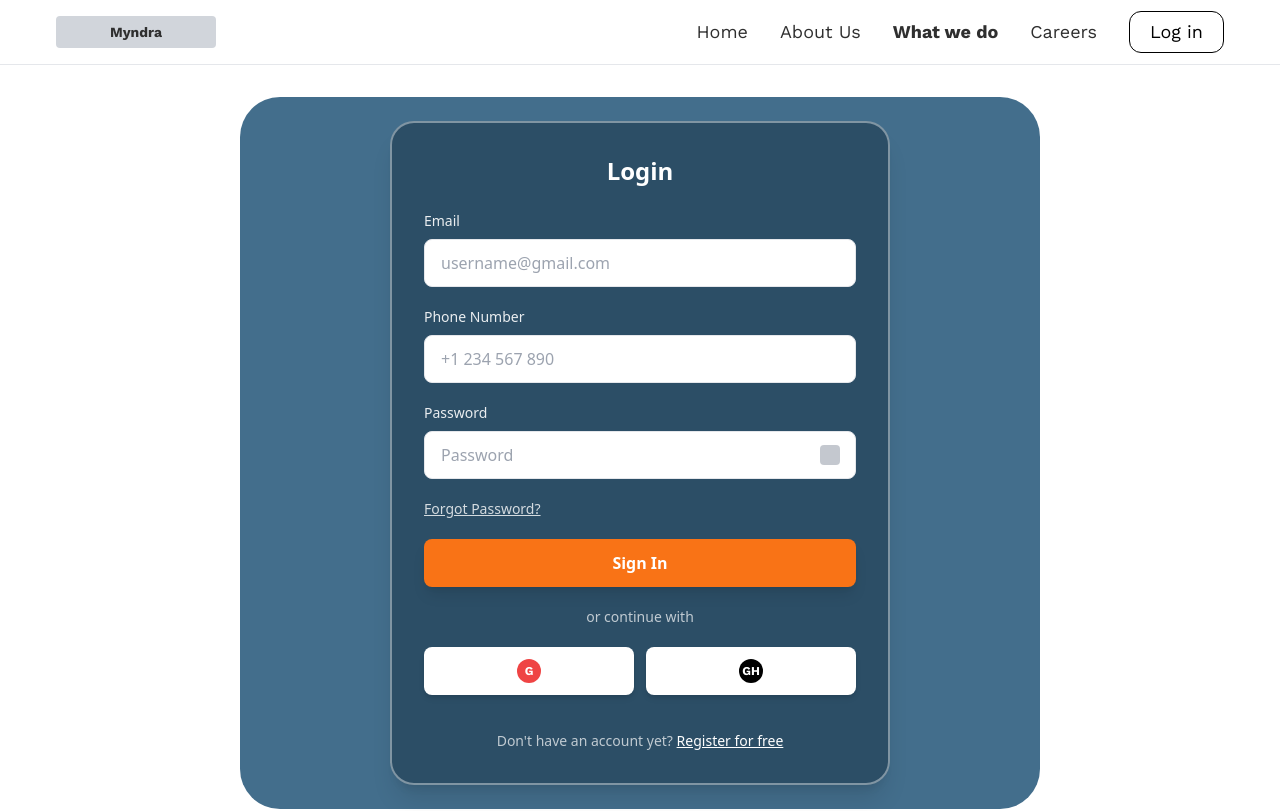
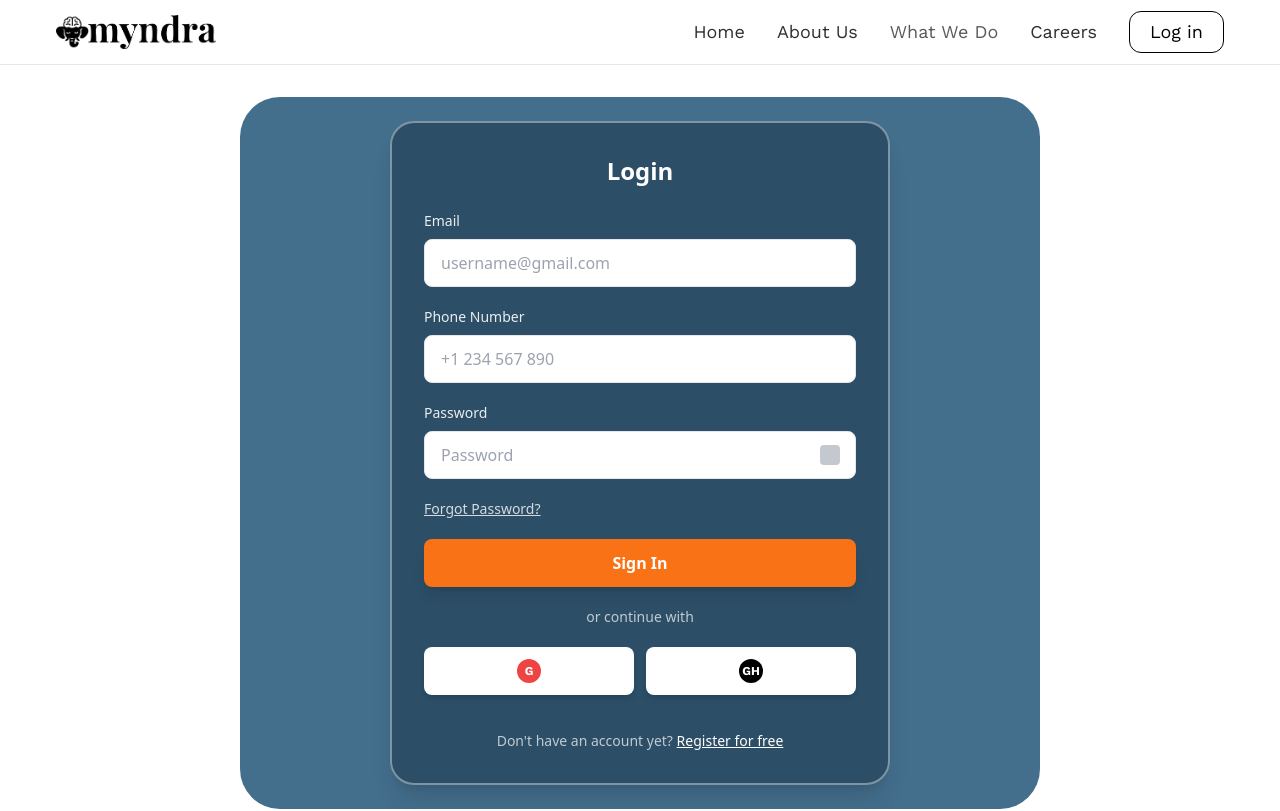
Before and after one commit to aditorito/Myndra, a React (Vite) app in the folder frontend/: page /LogIn in a window 1280 px wide. Shown: the top 811 px of the page. Built offline with nearby package versions, Linux system fonts and the light colour scheme; no server answers; a web font is replaced by a local one.

Commit message:
updated navbar in login page

```diff
--- a/frontend/src/pages/LogIn.jsx
+++ b/frontend/src/pages/LogIn.jsx
@@ -1,9 +1,12 @@
 import React, { useState } from "react";
 import Footer from "../components/Footer";
 import axios from "axios";
+import RImg from "../components/RImg.jsx";
+import { useNavigate } from "react-router-dom";
 const backendUrl = import.meta.env.VITE_BACKEND_URL;
 
 export default function LogIn() {
+  const navigate = useNavigate();
   const [menuOpen, setMenuOpen] = useState(false);
   const [showPassword, setShowPassword] = useState(false);
 
@@ -26,29 +29,37 @@ export default function LogIn() {
       <header className="sticky top-0 z-40 bg-white/80 backdrop-blur border-b">
              <div className="mx-auto max-w-[1200px] px-4 h-16 flex items-center justify-between">
                <button
-            onClick={() => handleNavigation("/")}
+                 onClick={() => navigate("/")}
                  aria-label="Myndra"
                  className="h-8 w-40 inline-flex items-center"
                >
-            <div className="h-full w-full bg-gray-300 rounded flex items-center justify-center text-sm font-bold">
-              Myndra
-            </div>
+                 <RImg
+                   path="assets/images/myndralogotypebt_1.png"
+                   mobPath="assets/images/myndralogotypebt_1.png"
+                   alt="Myndra"
+                   imgProps={{ className: "h-full w-full object-contain" }}
+                 />
                </button>
 
                <div className="hidden lg:flex items-center gap-8 text-lg">
                  <nav className="flex items-center gap-8">
-              <button onClick={() => handleNavigation("/")} className="hover:opacity-70">
+                   <button onClick={() => navigate("/")} className="hover:opacity-70">
                      Home
                    </button>
                    <button
-                onClick={() => handleNavigation("/AboutUs")}
+                     onClick={() => navigate("/AboutUs")}
                      className="hover:opacity-70"
                    >
                      About Us
                    </button>
-              <button className="font-bold">What we do</button>
                    <button
-                onClick={() => handleNavigation("/WhatWeDo")}
+                     onClick={() => navigate("/WhatWeDo")} // ✅ correct route
+                     className="opacity-80 hover:opacity-100"
+                   >
+                     What We Do
+                   </button>
+                   <button
+                     onClick={() => navigate("/Careers")}
                      className="hover:opacity-70"
                    >
                      Careers
@@ -56,7 +67,7 @@ export default function LogIn() {
                  </nav>
 
                  <button
-              onClick={() => handleNavigation("/LogIn")}
+                   onClick={() => navigate("/LogIn")}
                    className="border border-black text-black px-5 py-1.5 rounded-xl hover:bg-black hover:text-white transition-colors"
                  >
                    Log in
@@ -68,7 +79,11 @@ export default function LogIn() {
                  className="lg:hidden inline-flex items-center justify-center h-10 w-10 rounded-lg border"
                  aria-label="Open menu"
                >
-            <div className="h-5 w-5 bg-gray-400 rounded"></div>
+                 <RImg
+                   path="assets/images/hamburger.svg"
+                   alt="menu"
+                   imgProps={{ className: "h-5 w-5" }}
+                 />
                </button>
              </div>
            </header>
```
Lines whose indentation alone changed are shown as unchanged.
